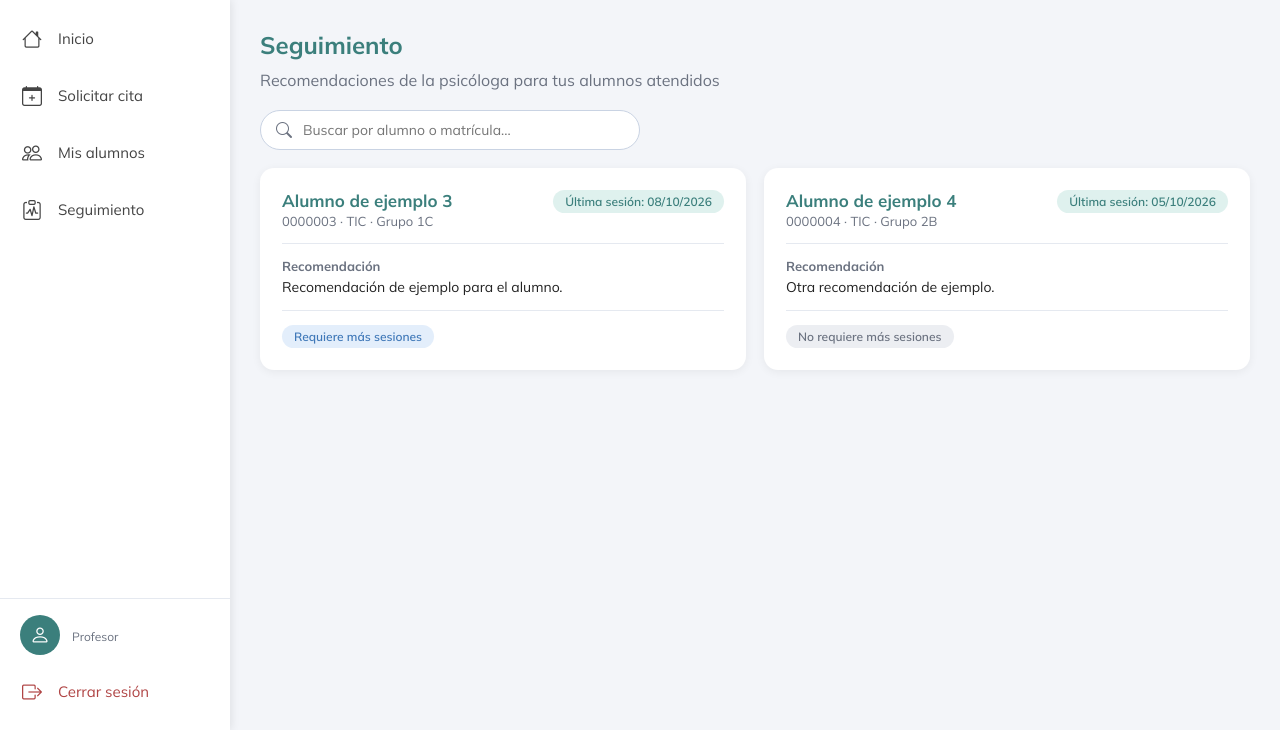
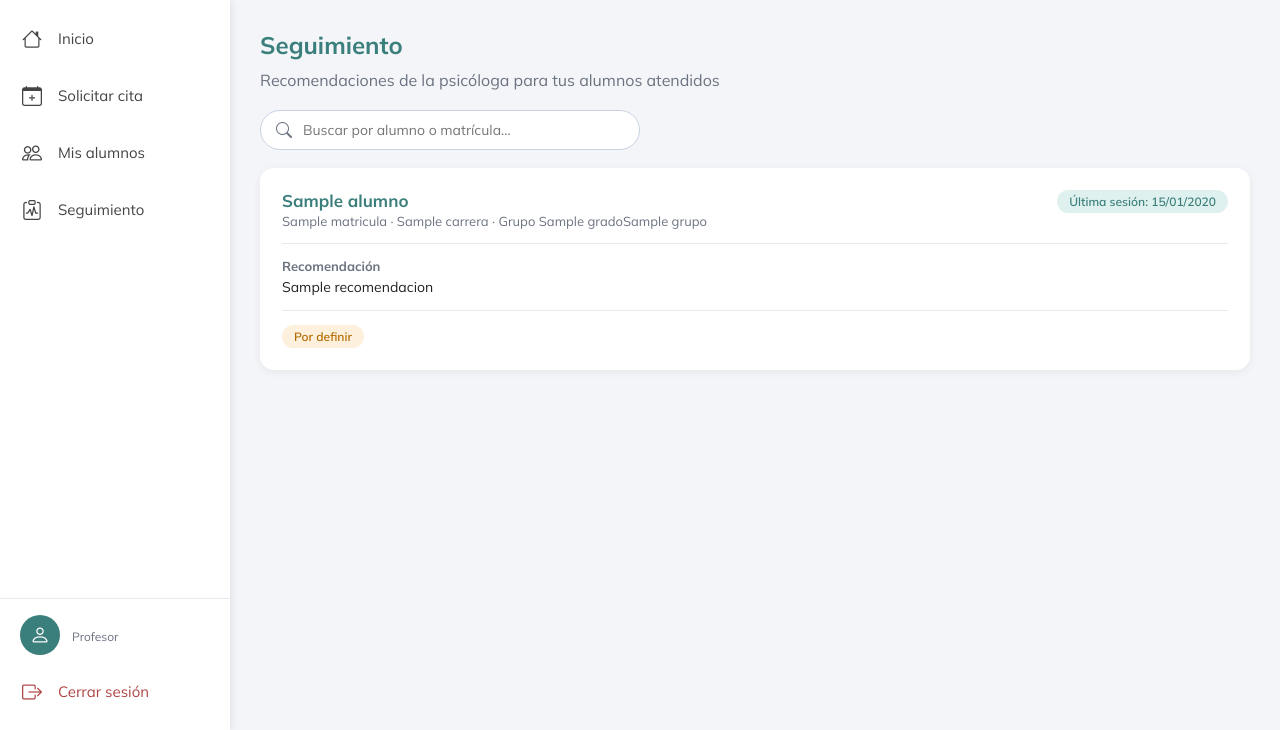
Before and after one commit to Nestor-UTE/Agenda_Psico_UTE, a Flask app: template templates/seguimiento_profesor.html in a window 1280 px wide. Shown: the part 70-800 px from the top of the page. Run offline with Flask 3, Linux system fonts and the light colour scheme; the template is opened without the code that fills it: most values are stand-ins (such as "Sample title", 1, 10 or a date in 2020).

Commit message:
T22 - Seguimiento de alumnos para el tutor  Copiar
Se conecta el seguimiento del tutor con la base de datos, mostrando recomendaciones y estado de sesiones de sus alumnos. Se protege el resumen clínico y se agrega búsqueda con mensaje sin resultados.

```diff
--- a/app.py
+++ b/app.py
@@ -8,6 +8,7 @@ from datetime import datetime
 from secrets import token_urlsafe
 from hmac import compare_digest
 from models.alumnos import Alumnos
+from models.seguimiento import Seguimiento
 
 app = Flask(__name__)
 app.secret_key = SECRET_KEY
@@ -568,10 +569,20 @@ def mis_alumnos():
 
 
 
+
 @app.route("/panel-profesor/seguimiento")
 @login_requerido("tutor")
 def seguimiento_profesor():
-    return render_template("seguimiento_profesor.html", pagina="seguimiento")
+    id_tutor = session["id"]
+
+    seguimientos = Seguimiento.obtener_por_tutor(id_tutor)
+
+    return render_template(
+        "seguimiento_profesor.html",
+        pagina="seguimiento",
+        seguimientos=seguimientos
+    )
+
 
 
 @app.route("/folio", methods=["POST"])
--- a/templates/seguimiento_profesor.html
+++ b/templates/seguimiento_profesor.html
@@ -1,71 +1,92 @@
-{% extends "base_profesor.html" %}
-
-{% block titulo %}Seguimiento{% endblock %}
-
+{% extends "base_profesor.html" %} {% block titulo %}Seguimiento{% endblock %}
 {% block contenido %}
 <main class="contenido">
   <h2>Seguimiento</h2>
-  <p class="subtitulo">Recomendaciones de la psicóloga para tus alumnos atendidos</p>
+  <p class="subtitulo">
+    Recomendaciones de la psicóloga para tus alumnos atendidos
+  </p>
 
   <div class="barra-buscar">
     <i class="bi bi-search"></i>
-    <input type="search" id="buscador" placeholder="Buscar por alumno o matrícula...">
+    <input
+      type="search"
+      id="buscador"
+      placeholder="Buscar por alumno o matrícula..."
+    />
   </div>
 
   <div class="lista-seguimiento" id="lista-seguimiento">
+    {% for s in seguimientos %}
 
     <article class="tarjeta-seg">
       <header class="tarjeta-seg-cabecera">
         <div>
-          <h3>Alumno de ejemplo 3</h3>
-          <p>0000003 · TIC · Grupo 1C</p>
+          <h3>{{ s.alumno }}</h3>
+          <p>
+            {{ s.matricula }} · {{ s.carrera }} · Grupo {{ s.grado }}{{ s.grupo
+            }}
+          </p>
         </div>
-        <span class="estado estado-realizada">Última sesión: 08/10/2026</span>
+
+        <span class="estado estado-realizada">
+          Última sesión: {{ s.fecha.strftime('%d/%m/%Y') }}
+        </span>
       </header>
 
       <div class="tarjeta-seg-cuerpo">
         <h4>Recomendación</h4>
-        <p>Recomendación de ejemplo para el alumno.</p>
+        <p>{{ s.recomendacion or 'Sin recomendaciones registradas' }}</p>
       </div>
 
       <footer class="tarjeta-seg-pie">
-        <span class="estado estado-pendiente">Requiere más sesiones</span>
+        {% if s.requiere_mas_sesiones == 'Sí' %}
+        <span class="estado estado-pendiente"> Requiere más sesiones </span>
+        {% elif s.requiere_mas_sesiones == 'No' %}
+        <span class="estado estado-sin"> No requiere más sesiones </span>
+        {% else %}
+        <span class="estado estado-reprogramada"> Por definir </span>
+        {% endif %}
       </footer>
     </article>
 
-    <article class="tarjeta-seg">
-      <header class="tarjeta-seg-cabecera">
-        <div>
-          <h3>Alumno de ejemplo 4</h3>
-          <p>0000004 · TIC · Grupo 2B</p>
-        </div>
-        <span class="estado estado-realizada">Última sesión: 05/10/2026</span>
-      </header>
+    {% else %}
+    <p>No hay seguimientos disponibles todavía.</p>
+    {% endfor %}
 
-      <div class="tarjeta-seg-cuerpo">
-        <h4>Recomendación</h4>
-        <p>Otra recomendación de ejemplo.</p>
-      </div>
-
-      <footer class="tarjeta-seg-pie">
-        <span class="estado estado-sin">No requiere más sesiones</span>
-      </footer>
-    </article>
-
+    <p id="sin-resultados-seguimiento" class="sin-resultados" hidden>
+      No se encontraron alumnos con la búsqueda realizada.
+    </p>
   </div>
 </main>
-{% endblock %}
+{% endblock %} {% block scripts %}
+<script>
 
-{% block scripts %}
-<script>
-  const buscador = document.getElementById("buscador");
-  const tarjetas = document.querySelectorAll("#lista-seguimiento .tarjeta-seg");
+const buscador = document.getElementById("buscador");
+const tarjetas = document.querySelectorAll(
+    "#lista-seguimiento .tarjeta-seg"
+);
+const sinResultados = document.getElementById(
+    "sin-resultados-seguimiento"
+);
 
-  buscador.addEventListener("input", function () {
-    const texto = buscador.value.toLowerCase();
+buscador.addEventListener("input", function () {
+    const texto = buscador.value.trim().toLowerCase();
+    let visibles = 0;
+
     tarjetas.forEach(function (tarjeta) {
-      tarjeta.style.display = tarjeta.textContent.toLowerCase().includes(texto) ? "" : "none";
+        const coincide = tarjeta.textContent
+            .toLowerCase()
+            .includes(texto);
+
+        tarjeta.style.display = coincide ? "" : "none";
+
+        if (coincide) {
+            visibles++;
+        }
     });
-  });
+
+    sinResultados.hidden = visibles > 0 || tarjetas.length === 0;
+});
+
 </script>
 {% endblock %}
```
Also changed, not shown: models/seguimiento.py (+54 -0 lines).
